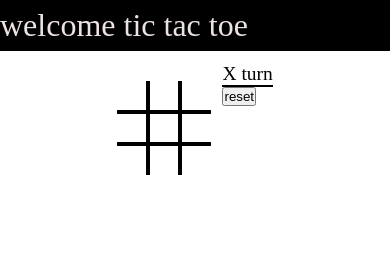
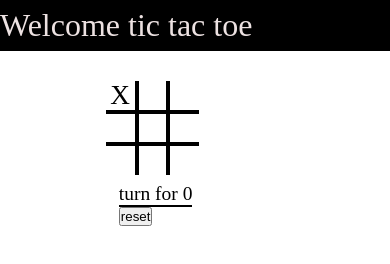
Before and after one commit to shashwat329/tictactoe, a plain HTML site: page index.html in a window 390 px wide. Both pictures are taken after a click on the element 132 px from the left and 96 px from the top of the page. Drawn offline with Linux system fonts and the light colour scheme.

Commit message:
added js and change ui for mobile

```diff
--- a/index.html
+++ b/index.html
@@ -8,7 +8,7 @@
 <link rel="stylesheet" href="style.css">
 <body>
     <nav>
-        <header>welcome tic tac toe</header>
+        <header>Welcome tic tac toe</header>
     </nav>
     <div class="gamecontainer">
         <div class="game">
@@ -23,11 +23,10 @@
             <div class="cell bb br"><span class="celltext"></span></div>
         </div>
         <div class="gameinfo">
-            <div class="msg">
-            <p>X turn</p>
+            <div class="msg">turn
             </div>
             <div class="btn">
-                <button id="rest">reset</button>
+                <a href="index.html"><button id="rest">reset</button></a>
             </div>
             <div class="img"><img src="" alt=""></div>
 
--- a/script.js
+++ b/script.js
@@ -1,8 +1,53 @@
 console.log("lets play the game");
+let audioturn = new Audio("ting.mp3")
+let gameover = false;
 let turn = "X";
 
 
 // logic for change turn
+// if the turn is X then return 0 if not return X;
 const changeTurn = ()=>{
-    return turn ==="X"?"O":"X";
+    return turn ==="X"?"0":"X";
 }
+
+// logic to check a win
+
+const checkWin = ()=>{
+    let celltext = document.getElementsByClassName('celltext');
+    let wins =[
+        [0,1,2],
+        [3,4,5],
+        [6,7,8],
+        [0,3,6],
+        [1,4,7],
+        [2,5,8],
+        [0,4,8],
+        [2,4,6],
+    ]
+    wins.forEach(e=>{
+        if((celltext[e[0]].innerText=== celltext[e[1]].innerText)&&(celltext[e[2]].innerText=== celltext[e[1]].innerText)&&(celltext[e[0]].innerText!=="")){
+           document.querySelector('.msg').innerText = celltext[e[0]].innerText +" won!";
+           gameover = true;
+        }
+
+    } )
+}
+
+// game logic
+// array.from will return a html
+// to use for each we should make that as an array
+let cells = document.getElementsByClassName("cell");
+Array.from(cells).forEach(element=>{
+    let celltext = element.querySelector(".celltext");
+    element.addEventListener('click',() =>{
+        if(celltext.innerText===''){
+            celltext.innerText=turn;
+            turn = changeTurn();
+            audioturn.play();
+            checkWin();
+            if(!gameover){
+            document.getElementsByClassName("msg")[0].innerText= " turn for " +turn;
+            }
+        }
+    })
+})
--- a/style.css
+++ b/style.css
@@ -59,3 +59,15 @@ button{
     cursor: pointer;
 
 }
+@media (max-width: 400px){
+    .gamecontainer{
+        height: 300px;
+        width: 300px;
+        margin: auto;
+    }
+    .gameinfo{
+        position: relative;
+        top:120px;
+        right: 92px;
+    }
+}
```
Also changed, not shown: 2 other files.
